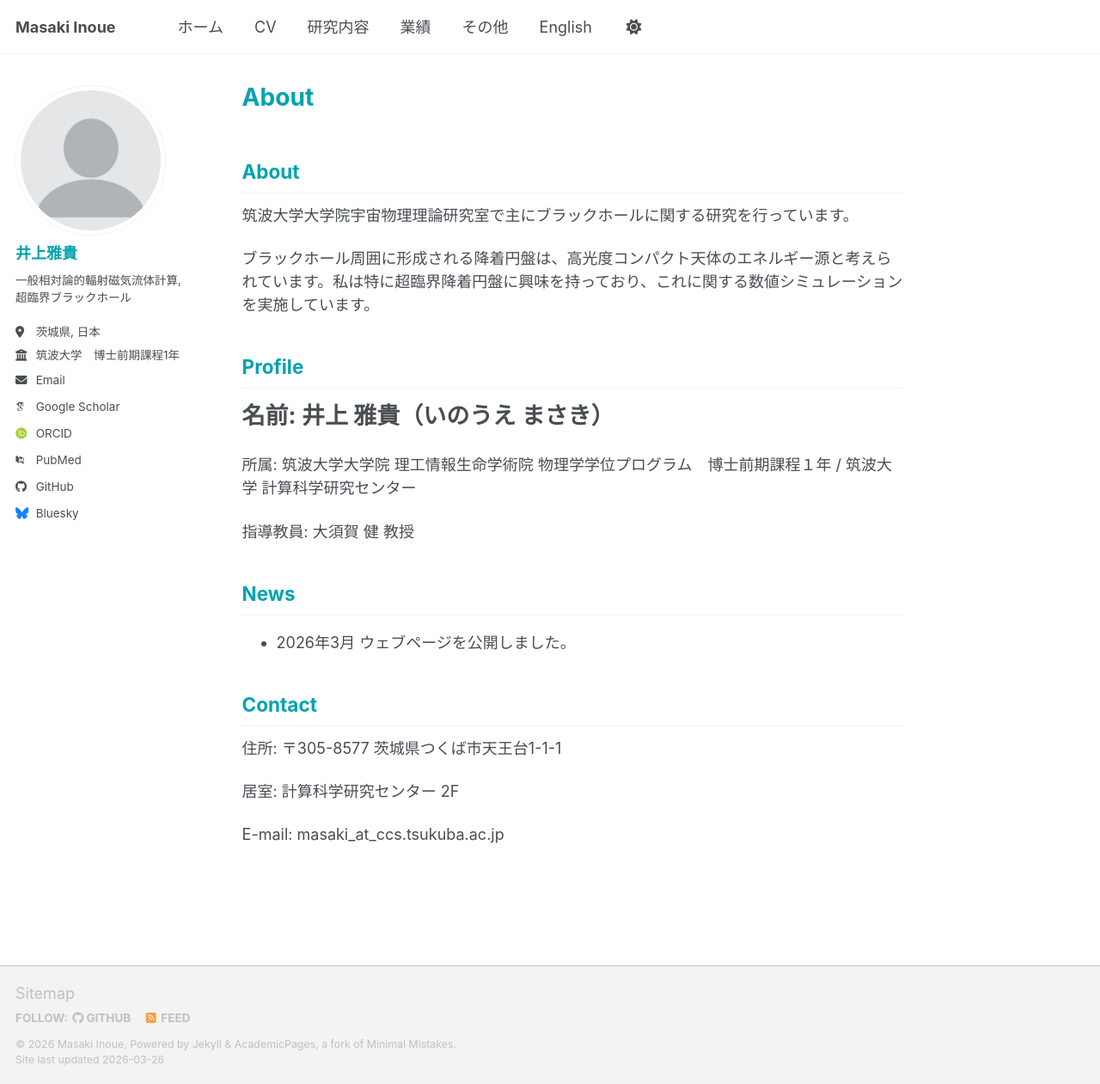
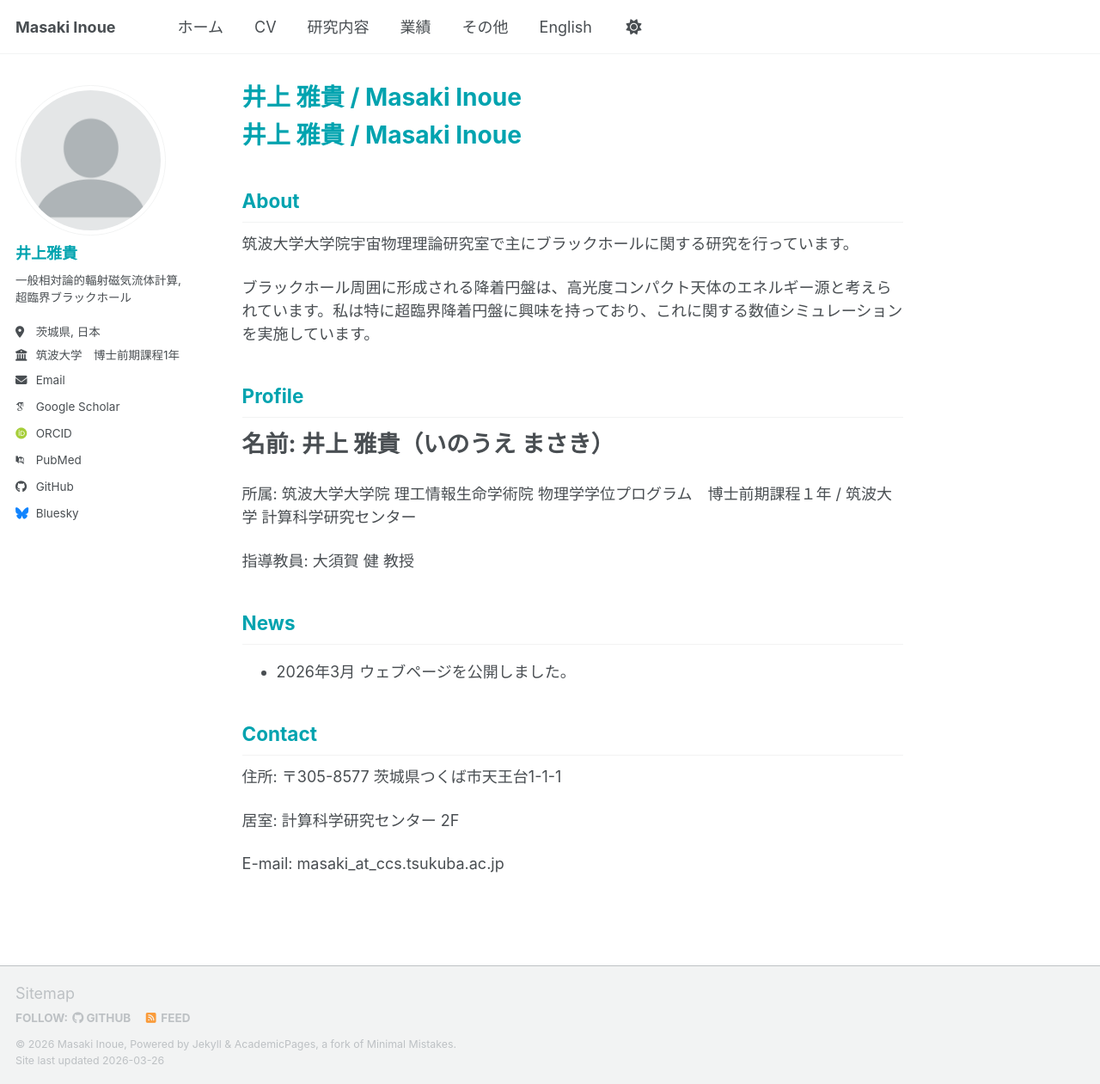
Before and after one commit to Masaki206/Masaki206.github.io, a Jekyll site: the page built from _pages/about.md, in a window 1280 px wide and 1261 px high. Shown: the whole window at 86% size. Built offline with Jekyll 4.4.1, drawn with Linux system fonts in a browser that asks for light colours; some web fonts are replaced; our own code applies the rules of GitHub Pages for plain Markdown files; a script bundle is joined from its source files by our own code; library files that are not in the unit come from our copies.

Commit message:
Update about.md

```diff
--- a/_pages/about.md
+++ b/_pages/about.md
@@ -1,3 +1,5 @@
+# 井上 雅貴 / Masaki Inoue
+
 ## About
 
 筑波大学大学院宇宙物理理論研究室で主にブラックホールに関する研究を行っています。
```
